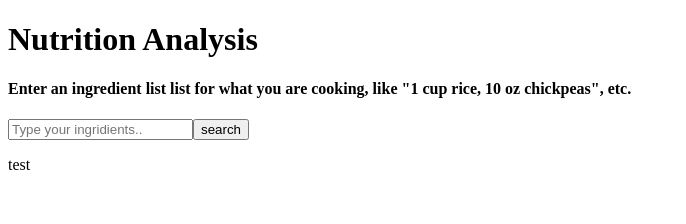
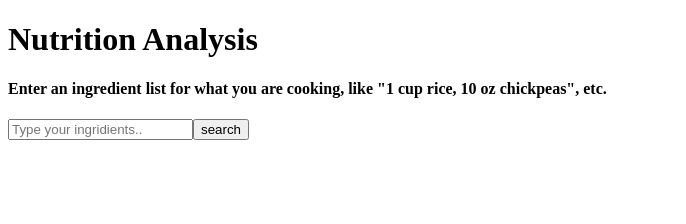
Before and after one commit to OksanaNova/nutrition-analysis, a React (Vite) app: page / in a window 1280 px wide. Shown: the top 224 px of the page, without its empty margins (0-686 px from the left). Built offline with nearby package versions, Linux system fonts and the light colour scheme.

Commit message:
Nutrition.jsx and TotalNutrients.jsx added

```diff
--- a/src/App.jsx
+++ b/src/App.jsx
@@ -34,7 +34,7 @@ function App() {
     if(response.ok) {
       setStateLoader(false);
       const data = await response.json();
-      console.log('data', data)
+      // console.log('data', data)
       setMyNutrition(data);
     } else {
       setStateLoader(false);
@@ -59,6 +59,8 @@ function App() {
         setWordSubmitted(userSearch)
       }
 
+      // console.log('my', myNutrition)
+
 
 
   return (
@@ -67,7 +69,7 @@ function App() {
 
     <div>
       <h1>Nutrition Analysis</h1>
-      <h4>Enter an ingredient list list for what you are cooking, like "1 cup rice, 10 oz chickpeas", etc.</h4>
+      <h4>Enter an ingredient list for what you are cooking, like "1 cup rice, 10 oz chickpeas", etc.</h4>
     </div>
 
     <form onSubmit={finalSearch}>
@@ -78,7 +80,7 @@ function App() {
       <button>search</button>
     </form>
 
-    <Nutrition />
+    { myNutrition && <Nutrition myNutrition={myNutrition} />}
 
 
 
--- a/src/Nutrition.jsx
+++ b/src/Nutrition.jsx
@@ -1,7 +1,15 @@
-function Nutrition() {
+import TotalNutrients from "./TotalNutrients";
+
+function Nutrition( {myNutrition} ) {
+
+
     return (
         <div>
-            <p>test</p>
+            <p>{myNutrition.calories} kcal</p>
+
+            <TotalNutrients totalNutrients={myNutrition.totalNutrients} />
+
+
         </div>
     )
 }
--- /dev/null
+++ b/src/TotalNutrients.jsx
@@ -0,0 +1,30 @@
+function TotalNutrients ( { totalNutrients } ) {
+
+    console.log('tot', totalNutrients)
+    console.log('Object.keys', Object.keys(totalNutrients))
+    console.log('Object.values', Object.values(totalNutrients))
+    console.log('Object.entries', Object.entries(totalNutrients))
+
+    return (
+        <div>
+
+            {Object.values(totalNutrients).map((element, index) => {
+                const label = element.label;
+                const quantity = element.quantity;
+                const unit = element.unit;
+                return (
+                    <div key={index}>
+                        <p>{label}</p>
+                        <p>{quantity.toFixed(2)}</p>
+                        <p>{unit}</p>
+
+                    </div>
+                )
+
+            }) }
+
+        </div>
+    )
+}
+
+export default TotalNutrients
```
